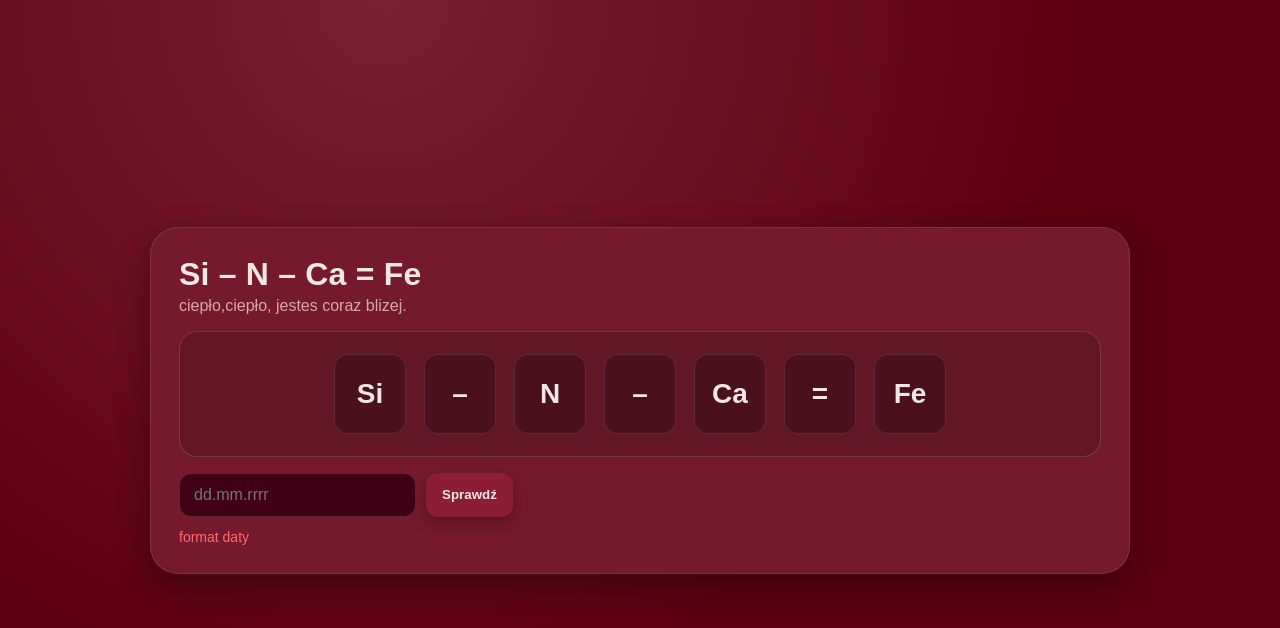
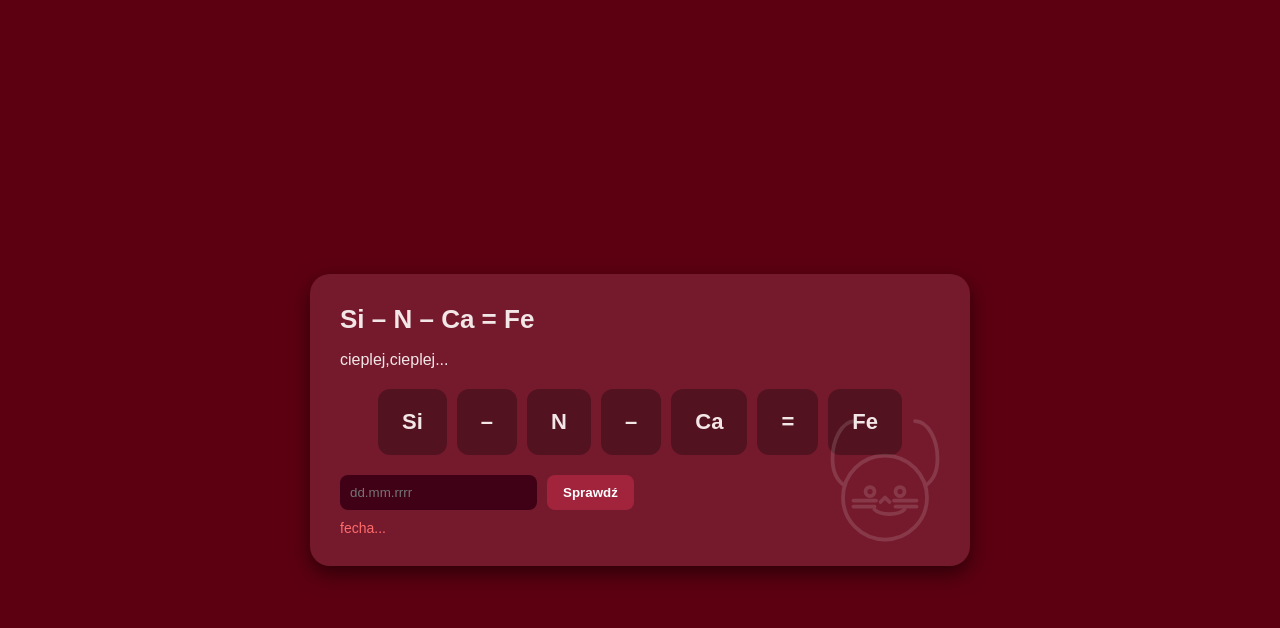
Before and after one commit to zosiazdobych/zagadkazagadka, a plain HTML site: page index.html in a window 1280 px wide. Both pictures are taken after a click on the button "Sprawdź". Drawn offline with Linux system fonts and the light colour scheme.

Commit message:
Update index.html

```diff
--- a/index.html
+++ b/index.html
@@ -5,122 +5,50 @@
 <meta name="viewport" content="width=device-width,initial-scale=1" />
 <title>Si – N – Ca = Fe</title>
 <style>
-    :root{
-      --bg:#5c0011;          /* bordowe tło */
-      --card:#751a2d;        /* ciemniejszy bordowy panel */
-      --accent:#f2e6e6;      /* jasny beż/róż do tekstów */
-      --muted:#d9a6a6;
-      --ok:#4bd37b;
-      --err:#ff6b6b;
-      --shadow:0 10px 30px rgba(0,0,0,.35);
-      --radius:18px;
+  body{
+    margin:0; font-family: sans-serif;
+    background:#5c0011; /* bordo */
+    color:#f2e6e6; display:flex; align-items:center; justify-content:center;
+    min-height:100vh; padding:20px;
   }
-    *{box-sizing:border-box}
-    body{
-      margin:0;
-      font-family: sans-serif;
-      color:var(--accent);
-      background: radial-gradient(1000px at 30% top, #7a1f33 0%, transparent 70%), var(--bg);
-      min-height:100vh;
-      display:flex;align-items:center;justify-content:center;
-      padding:24px;
-      overflow-x:hidden;
-    }
-    .wrap{
-      width:min(980px,100%);
-      background:var(--card);
-      border:1px solid rgba(255,255,255,.1);
-      box-shadow:var(--shadow);
-      border-radius:28px;
-      padding:28px;
-      position:relative;
-      overflow:hidden;
+  .shell{
+    position:relative; background:#751a2d; border-radius:20px; padding:30px;
+    box-shadow:0 8px 20px rgba(0,0,0,.5); max-width:600px; width:100%;
   }
 
-    /* watermark królik */
-    .wrap::before{
-      content:"";
-      position:absolute;
-      right:20px; bottom:20px;
-      width:200px; height:200px;
-      opacity:.08;
-      background:url("królik.png") no-repeat center/contain;
-      pointer-events:none;
+  h1{margin:0 0 10px; font-size:26px}
+  .equation{display:flex; gap:10px; justify-content:center; margin:20px 0}
+  .el,.op{padding:20px 24px; border-radius:12px; background:rgba(0,0,0,.3); font-weight:bold; font-size:22px}
+
+  .inputs{display:flex; gap:10px; flex-wrap:wrap}
+  input{padding:10px; border-radius:8px; border:none; outline:none; background:#400015; color:#f2e6e6}
+  button{padding:10px 16px; border:none; border-radius:8px; background:#a1233c; color:#fff; font-weight:bold; cursor:pointer}
+
+  .status{margin-top:10px; font-size:14px; color:#d9a6a6}
+  .status.ok{color:#4bd37b}
+  .status.err{color:#ff6b6b}
+
+  .qr{display:none; margin-top:20px; text-align:center}
+  .qr.active{display:block}
+
+  /* Królik jako watermark w tle */
+  .bunny{
+    position:absolute; right:10px; bottom:10px; width:150px; height:150px;
+    opacity:0.15; pointer-events:none;
   }
-
-    h1{margin:0;font-weight:800;letter-spacing:.2px}
-    p.sub{margin:.25rem 0 1rem;color:var(--muted)}
-
-    .equation{
-      display:flex; align-items:center; justify-content:center;
-      gap:18px; padding:22px;
-      border:1px solid rgba(255,255,255,.15);
-      border-radius:18px;
-      background:rgba(0,0,0,0.15);
-    }
-    .el, .op{
-      display:inline-flex; align-items:center; justify-content:center;
-      min-width:72px; height:80px;
-      border-radius:14px;
-      background:rgba(0,0,0,0.25);
-      border:1px solid rgba(255,255,255,.1);
-      font-weight:800; font-size:28px;
-      user-select:none;
-      color:var(--accent);
-    }
-
-    .status{ margin-top:12px; font-size:14px; color:var(--muted); }
-    .status.ok{ color:var(--ok) }
-    .status.err{ color:var(--err) }
-
-    .inputs{ display:flex; gap:10px; margin-top:16px }
-    input[type="text"]{
-      padding:12px 14px;
-      background:#400015;
-      border:1px solid rgba(255,255,255,.15);
-      border-radius:12px;
-      color:var(--accent);
-      outline:none;
-      min-width:200px;
-      font-size:16px;
-    }
-    button{
-      padding:12px 16px;border:0;border-radius:12px;
-      background:#8b1d34;
-      color:var(--accent);font-weight:700;cursor:pointer;
-      box-shadow:0 6px 16px rgba(0,0,0,.25);
-    }
-
-    /* QR */
-    .qr{ display:none; margin-top:20px; text-align:center }
-    .qr.active{ display:block; animation:pop .3s ease }
-    .qr img{ width:220px; height:220px; border-radius:12px; box-shadow:var(--shadow); background:white }
-
-    /* królik po sukcesie */
-    .bunny-pop{
-      position:fixed; inset:auto 20px 20px auto;
-      width:200px; height:200px; display:none;
-      animation:pop .35s ease forwards;
-      z-index:50;
-    }
-    .bunny-pop.active{ display:block }
-    .bunny-pop img{ width:100%; height:100%; }
-
-    @keyframes pop{from{opacity:0;transform:scale(.96)}to{opacity:1;transform:scale(1)}}
+  .bunny svg{width:100%; height:100%}
+  .bunny .line{stroke:#f2e6e6; stroke-width:5; fill:none; stroke-linecap:round; stroke-linejoin:round}
 </style>
 </head>
 <body>
-  <div class="wrap">
+  <div class="shell">
     <h1>Si – N – Ca = Fe</h1>
-    <p class="sub">ciepło,ciepło, jestes coraz blizej.</p>
+    <p>cieplej,cieplej...</p>
 
     <div class="equation">
-      <div class="el">Si</div>
-      <div class="op">–</div>
-      <div class="el">N</div>
-      <div class="op">–</div>
-      <div class="el">Ca</div>
-      <div class="op">=</div>
+      <div class="el">Si</div><div class="op">–</div>
+      <div class="el">N</div><div class="op">–</div>
+      <div class="el">Ca</div><div class="op">=</div>
       <div class="el">Fe</div>
     </div>
 
@@ -130,68 +58,67 @@
     </div>
     <div id="dateMsg" class="status"></div>
 
-    <div class="qr" id="qrBox">
-      <div id="qrHolder">Tu pojawi się QR</div>
-      <p id="qrCaption">Dodaj swój link w kodzie.</p>
+    <div id="qr" class="qr">
+      <div style="width:200px;height:200px;border:2px dashed #ccc;margin:auto;display:flex;align-items:center;justify-content:center">
+        Tu będzie QR
+      </div>
+      <p>Dodasz link później w kodzie.</p>
+    </div>
+
+    <!-- Królik (outline SVG) -->
+    <div class="bunny">
+      <svg viewBox="0 0 200 200" xmlns="http://www.w3.org/2000/svg">
+        <g class="line">
+          <!-- uszy -->
+          <path d="M60 20c-18 0-30 26-30 50 0 18 7 30 16 36"/>
+          <path d="M140 20c18 0 30 26 30 50 0 18-7 30-16 36"/>
+          <!-- głowa -->
+          <circle cx="100" cy="122" r="56"/>
+          <!-- oczy -->
+          <circle cx="80" cy="114" r="6"/>
+          <circle cx="120" cy="114" r="6"/>
+          <!-- nosek i pyszczek -->
+          <path d="M100 122 l-6 6 m6-6 l6 6"/>
+          <path d="M86 138c8 8 32 8 40 0"/>
+          <!-- wąsy -->
+          <path d="M58 126 h30"/>
+          <path d="M58 134 h28"/>
+          <path d="M112 126 h30"/>
+          <path d="M114 134 h28"/>
+        </g>
+      </svg>
     </div>
   </div>
 
-  <!-- duży królik -->
-  <div class="bunny-pop" id="bunnyPop">
-    <img src="królik.png" alt="Króliczek"/>
-  </div>
-
 <script>
-    const QR_DATA = "";
   const expected = { dd:14, mm:7, yyyy:2026 };
-
   const dateInput = document.getElementById('dateInput');
   const dateMsg = document.getElementById('dateMsg');
-    const qrBox = document.getElementById('qrBox');
-    const qrHolder = document.getElementById('qrHolder');
-    const qrCaption = document.getElementById('qrCaption');
-    const bunnyPop = document.getElementById('bunnyPop');
+  const qr = document.getElementById('qr');
 
-    document.getElementById('checkBtn').addEventListener('click', verifyDate);
+  document.getElementById('checkBtn').addEventListener('click', checkDate);
 
-    function normalizeDate(str){
-      if(!str) return null;
-      const parts = str.trim().split(/[.\-\/]/).map(p=>parseInt(p,10));
-      if(parts.length!==3) return null;
-      return {dd:parts[0], mm:parts[1], yyyy:parts[2]};
+  function parseDate(str){
+    const p = str.trim().split(/[.\-\/]/).map(n=>parseInt(n,10));
+    if(p.length!==3) return null;
+    return {dd:p[0], mm:p[1], yyyy:p[2]};
   }
 
-    function verifyDate(){
-      const got = normalizeDate(dateInput.value);
+  function checkDate(){
+    const got = parseDate(dateInput.value);
     if(!got){
-        dateMsg.textContent = 'format daty';
-        dateMsg.className = 'status err';
-        qrBox.classList.remove('active');
-        return;
+      dateMsg.textContent="fecha...";
+      dateMsg.className="status err"; qr.classList.remove("active"); return;
     }
     if(got.dd===expected.dd && got.mm===expected.mm && got.yyyy===expected.yyyy){
-        dateMsg.textContent = 'Gorąco! Brawo.!';
-        dateMsg.className = 'status ok';
-        showQR();
-        showBunny();
+      dateMsg.textContent="Gorąco,brawo!";
+      dateMsg.className="status ok";
+      qr.classList.add("active");
     }else{
-        dateMsg.textContent = 'zimno,zimno.';
-        dateMsg.className = 'status err';
-        qrBox.classList.remove('active');
+      dateMsg.textContent="zimno,zimno.";
+      dateMsg.className="status err";
+      qr.classList.remove("active");
     }
-    }
-
-    function showQR(){
-      qrBox.classList.add('active');
-      if (QR_DATA){
-        const url = "https://api.qrserver.com/v1/create-qr-code/?size=220x220&data=" + encodeURIComponent(QR_DATA);
-        qrHolder.innerHTML = `<img src="${url}" alt="Kod QR"/>`;
-        qrCaption.textContent = 'Zeskanuj kod QR.';
-      }
-    }
-    function showBunny(){
-      bunnyPop.classList.add('active');
-      setTimeout(()=>{ bunnyPop.classList.remove('active'); }, 6000);
   }
 </script>
 </body>
```
Lines whose indentation alone changed are shown as unchanged.
